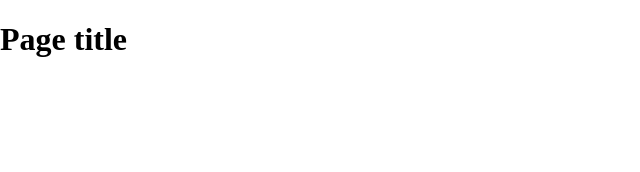
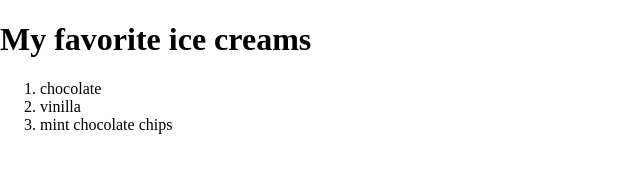
Before and after one commit to JRuiz912/github-basics-1, a plain HTML site: page index.html in a window 1280 px wide. Shown: the whole page, without its empty margins (0-640 px from the left). Drawn offline with nearby package versions, Linux system fonts and the light colour scheme.

Commit message:
HTML Updates
Updated H1 to favorite ice creams and made order list and list items

```diff
--- a/index.html
+++ b/index.html
@@ -2,7 +2,10 @@
 <!--[if lt IE 7]>      <html class="no-js lt-ie9 lt-ie8 lt-ie7"> <![endif]-->
 <!--[if IE 7]>         <html class="no-js lt-ie9 lt-ie8"> <![endif]-->
 <!--[if IE 8]>         <html class="no-js lt-ie9"> <![endif]-->
-<!--[if gt IE 8]><!--> <html class="no-js"> <!--<![endif]-->
+<!--[if gt IE 8]><!-->
+<html class="no-js">
+<!--<![endif]-->
+
 <head>
   <meta charset="utf-8">
   <meta http-equiv="X-UA-Compatible" content="IE=edge,chrome=1">
@@ -12,9 +15,15 @@
   <link rel="stylesheet" href="_css/main.css">
   <script src="_scripts/modernizr-custom.js"></script>
 </head>
+
 <body>
   <header>
-	<h1>Page title</h1>
+    <h1>My favorite ice creams </h1>
+    <ol>
+      <li>chocolate</li>
+      <li>vinilla</li>
+      <li>mint chocolate chips</li>
+    </ol>
   </header>
   <nav id="pageNav">
   </nav>
@@ -24,8 +33,7 @@
   </footer>
   <script>
     //use the modernizr load to load up external scripts. This will load the scripts asynchronously, but the order listed matters. Although it will load all scripts in parallel, it will execute them in the order listed
-Modernizr.load([
-{
+    Modernizr.load([{
         load: [
           //for local testing, for distribution remove the protocol and let Google resolve
           'http://ajax.googleapis.com/ajax/libs/jquery/1.10.1/jquery.min.js',
@@ -35,11 +43,12 @@ Modernizr.load([
       },
       {
         // test for media query support, if not load respond.js
-    test : Modernizr.mq('only all'),
+        test: Modernizr.mq('only all'),
         // If not, load the respond.js file
-    nope : 'js/respond.min.js'
+        nope: 'js/respond.min.js'
       }
     ]);
   </script>
 </body>
+
 </html>
```
Lines whose indentation alone changed are shown as unchanged.
